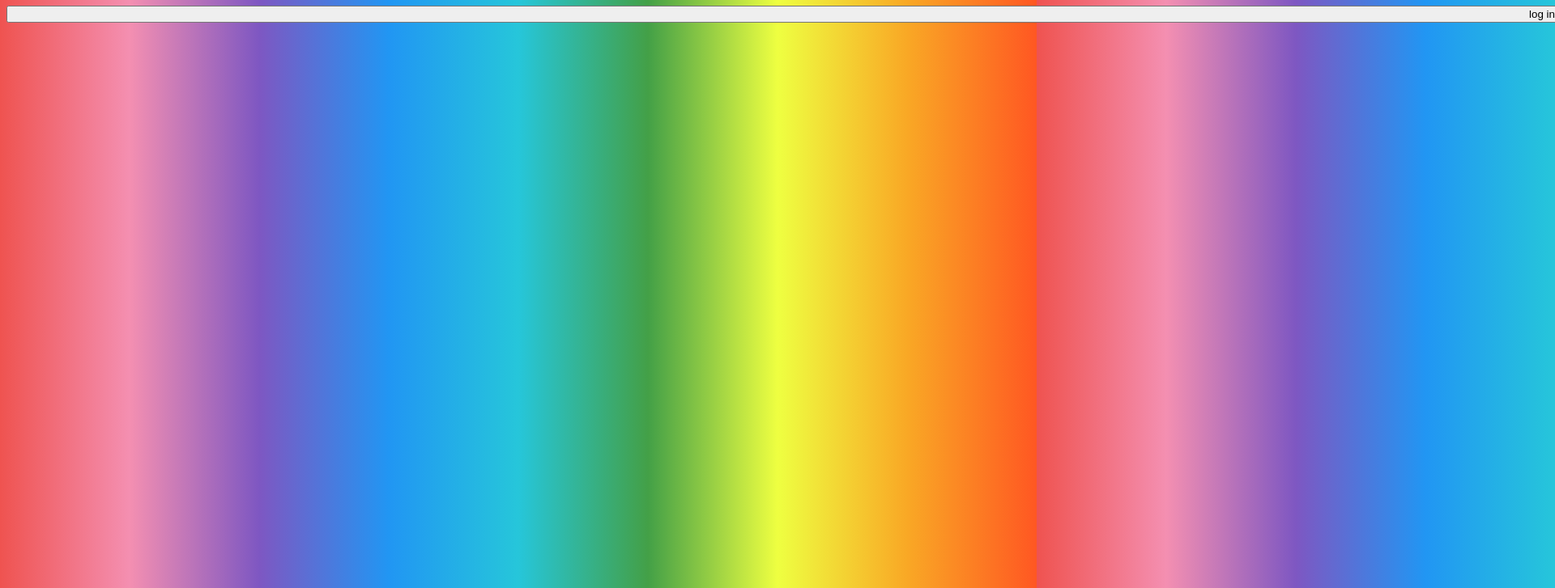
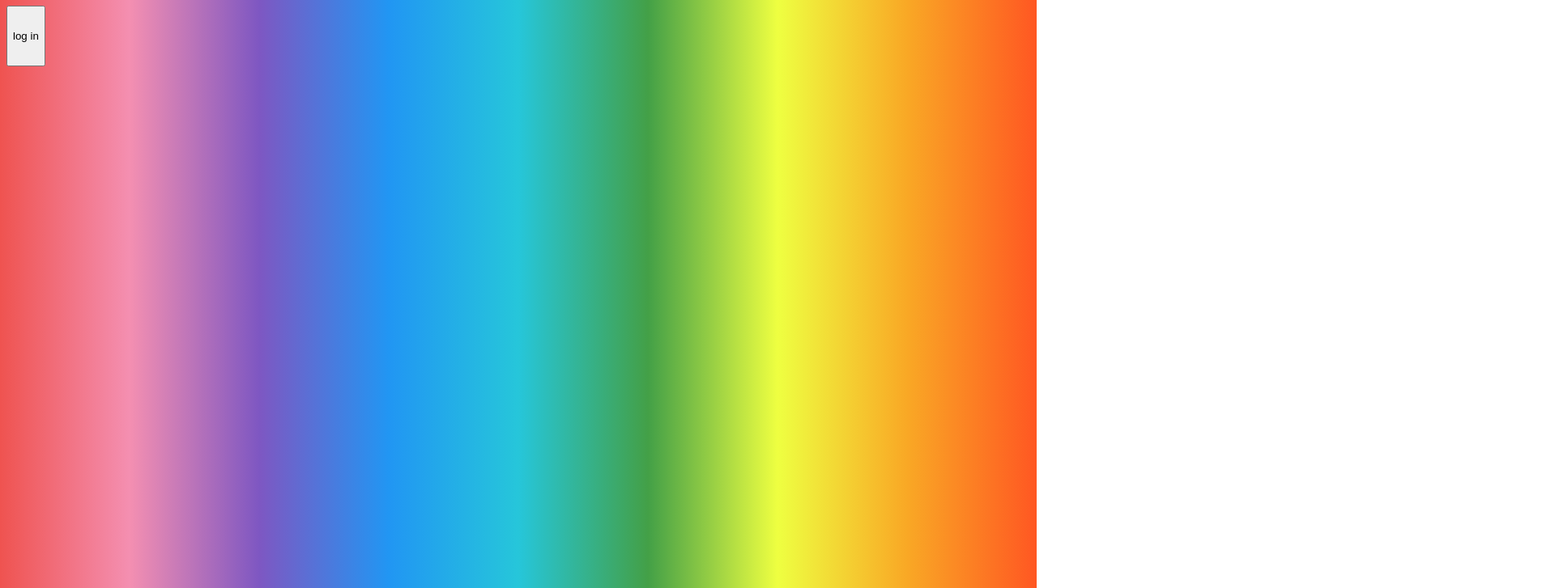
Before and after one commit to rafilaos/first-github-website, a plain HTML site: page index.html in a window 1280 px wide. Shown: the part 73-800 px from the top of the page at 81% size, 1920 px wide, since content can reach past the window. Drawn offline with Linux system fonts and the light colour scheme.

Commit message:
Aktualisieren von index.css

```diff
--- a/index.css
+++ b/index.css
@@ -5,6 +5,6 @@ body{
 }
 
 button{
- height: 300%;
- width: 300%;
+ height: 75px;
+ width: 75;
 }
```
